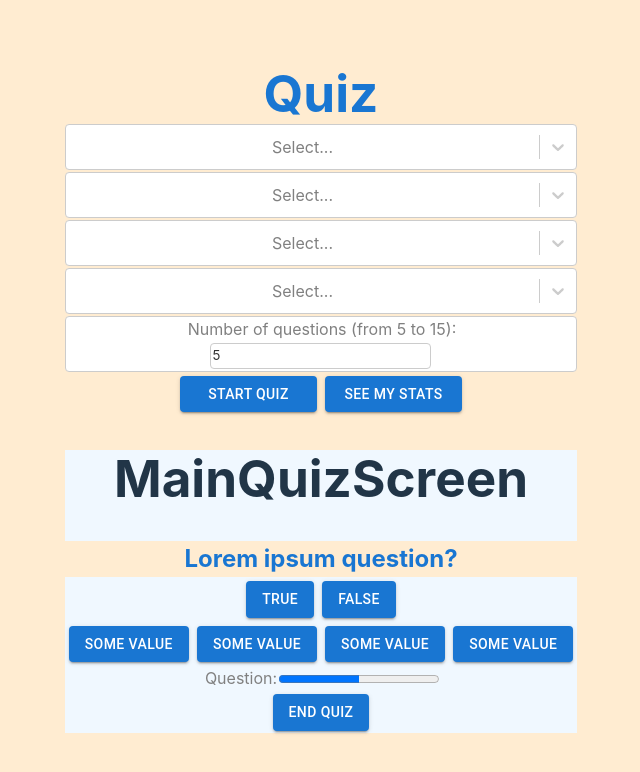
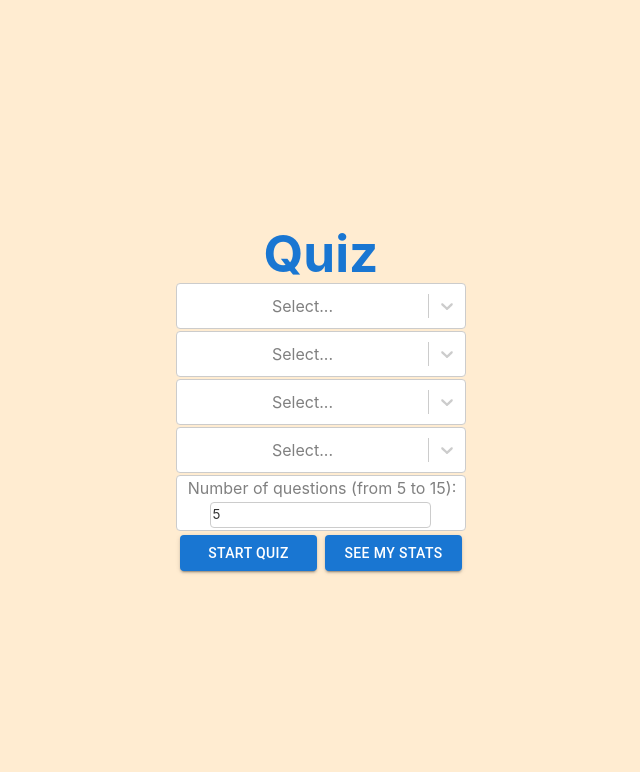
Before and after one commit to AliaksaPlh/quiz-app-vite, a React (Vite) app: page / in a window 1280 px wide. Shown: the top 772 px of the page, without its empty margins (319-959 px from the left). Built offline with nearby package versions, Linux system fonts and the light colour scheme.

Commit message:
feat: make screens togle after press start quizz button

```diff
--- a/src/App.tsx
+++ b/src/App.tsx
@@ -1,14 +1,25 @@
 import "./App.css";
 import WelcomePageComponent from "./welcome-page/welcome-page.component";
 import MainQuizScreen from "./main-quiz-screen/main-quiz-screen";
+import { useState } from "react";
 
 function App() {
+  const [showQuizScreen, setShowQuizScreen] = useState(false);
+
+  const handleStartQuiz = () => {
+    setShowQuizScreen(true);
+  };
+
   return (
-    <>
-      <WelcomePageComponent />
+    <div className="App">
+      {/* Render WelcomePageComponent if showQuizScreen is false */}
+      {!showQuizScreen && (
+        <WelcomePageComponent onQuizStart={handleStartQuiz} />
+      )}
 
-      <MainQuizScreen />
-    </>
+      {/* Render MainQuizScreen if showQuizScreen is true */}
+      {showQuizScreen && <MainQuizScreen />}
+    </div>
   );
 }
 
--- a/src/main-quiz-screen/main-quiz-screen.jsx
+++ b/src/main-quiz-screen/main-quiz-screen.jsx
@@ -7,12 +7,8 @@ import TrueFalseButtons from "../components/unswer-button/true-false-buttons/tru
 import "./main-quiz-screen.scss";
 
 export default function MainQuizScreen() {
-  const [isActive, setActive] = useState("false");
-  function ToggleClass() {
-    setActive(!isActive);
-  }
   return (
-    <div className={isActive ? "main-quiz-screen" : "main-quiz-screen-none"}>
+    <div className="main-quiz-screen">
       <h1>MainQuizScreen</h1>
       <QuestionText text="Lorem ipsum question?" />
       <TrueFalseButtons />
```
